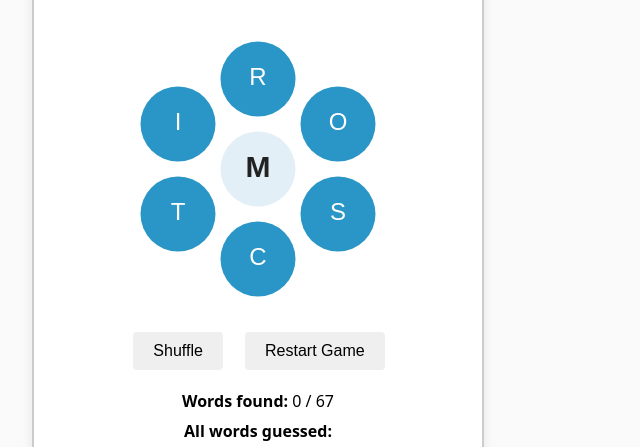
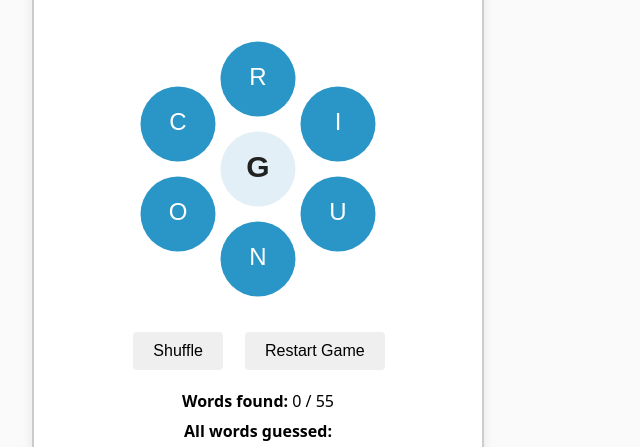
Before and after one commit to sanya-al/sanya-al.github.io, a plain HTML site: page index.html in a window 1280 px wide. Shown: the part 181-628 px from the top of the page, 382-1022 px from the left. Drawn offline with Linux system fonts and the light colour scheme.

Commit message:
Update and rename hint-prototype.html to index.html
Changed from flower-letters to flower-letters-2.json and same for word clues - changed the game for Vansh

lazy method

```diff
--- a/hint-prototype.html
+++ b/index.html
@@ -195,7 +195,7 @@
     let words = [];
     let wordCluesMap = {};
     let wordCluesLoaded = false;
-    fetch('word-clues.json')
+    fetch('word-clues-2.json')
       .then(response => response.json())
       .then(data => {
         words = data.map(entry => entry.Answer);
@@ -211,7 +211,7 @@
       })
       .catch(err => {
         document.getElementById('loader').textContent = 'Failed to load word list.';
-        console.error('Failed to load word-clues.json:', err);
+        console.error('Failed to load word-clues-2.json:', err);
       });
 
     let targetWord = "";
@@ -700,7 +700,7 @@
     encourageMsg.style.display = 'none';
 
     // Load flower letters from JSON
-    fetch('flower-letters.json')
+    fetch('flower-letters-2.json')
       .then(response => response.json())
       .then(data => {
         // Set center letter
@@ -711,7 +711,7 @@
         shuffleBtn.disabled = false; // Enable after loading
       })
       .catch(err => {
-        console.error('Failed to load flower-letters.json:', err);
+        console.error('Failed to load flower-letters-2.json:', err);
       });
   </script>
 </body>
```
